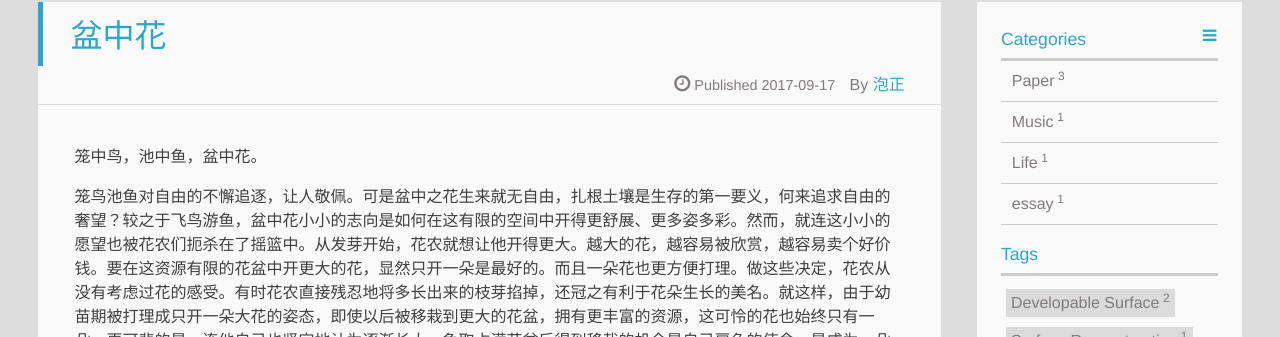
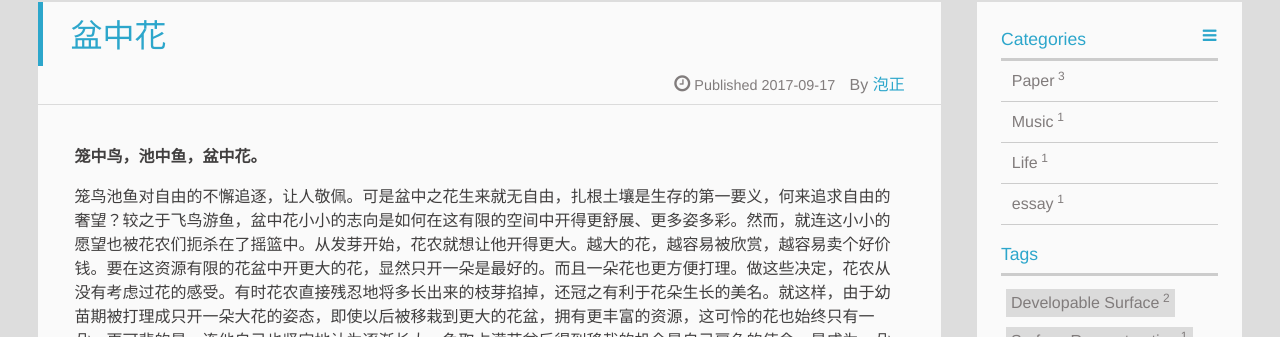
Before and after one commit to PAULYZHENG/paulyzheng.github.io, a Jekyll site: the page built from _posts/2017-09-17-盆中花.md, in a window 1280 px wide. Shown: the part 264-601 px from the top of the page. Built offline with Jekyll 4.4.1, drawn with Linux system fonts in a browser that asks for light colours.

Commit message:
Update 2017-09-17-盆中花.md

```diff
--- a/_posts/2017-09-17-盆中花.md
+++ b/_posts/2017-09-17-盆中花.md
@@ -9,20 +9,20 @@ tags:
  - Institutionalization
 ---
 
-笼中鸟，池中鱼，盆中花。
+__笼中鸟，池中鱼，盆中花。__
 
-笼鸟池鱼对自由的不懈追逐，让人敬佩。可是盆中之花生来就无自由，扎根土壤是生存的第一要义，何来追求自由的奢望？较之于飞鸟游鱼，盆中花小小的志向是如何在这有限的空间中开得更舒展、更多姿多彩。然而，就连这小小的愿望也被花农们扼杀在了摇篮中。从发芽开始，花农就想让他开得更大。越大的花，越容易被欣赏，越容易卖个好价钱。要在这资源有限的花盆中开更大的花，显然只开一朵是最好的。而且一朵花也更方便打理。做这些决定，花农从没有考虑过花的感受。有时花农直接残忍地将多长出来的枝芽掐掉，还冠之有利于花朵生长的美名。就这样，由于幼苗期被打理成只开一朵大花的姿态，即使以后被移栽到更大的花盆，拥有更丰富的资源，这可怜的花也始终只有一朵。更可悲的是，连他自己也坚定地认为逐渐长大、争取占满花盆后得到移栽的机会是自己肩负的使命，是成为一朵名花的唯一途径。他就这样努力生长着，在世俗的眼光下，他不断地轮回于占满花盆和移栽之间。千千万万株花几乎都在按照这种模式狂野地生长，花界每年的能量总产值也逐渐攀升，整个花界为之震撼。
+  笼鸟池鱼对自由的不懈追逐，让人敬佩。可是盆中之花生来就无自由，扎根土壤是生存的第一要义，何来追求自由的奢望？较之于飞鸟游鱼，盆中花小小的志向是如何在这有限的空间中开得更舒展、更多姿多彩。然而，就连这小小的愿望也被花农们扼杀在了摇篮中。从发芽开始，花农就想让他开得更大。越大的花，越容易被欣赏，越容易卖个好价钱。要在这资源有限的花盆中开更大的花，显然只开一朵是最好的。而且一朵花也更方便打理。做这些决定，花农从没有考虑过花的感受。有时花农直接残忍地将多长出来的枝芽掐掉，还冠之有利于花朵生长的美名。就这样，由于幼苗期被打理成只开一朵大花的姿态，即使以后被移栽到更大的花盆，拥有更丰富的资源，这可怜的花也始终只有一朵。更可悲的是，连他自己也坚定地认为逐渐长大、争取占满花盆后得到移栽的机会是自己肩负的使命，是成为一朵名花的唯一途径。他就这样努力生长着，在世俗的眼光下，他不断地轮回于占满花盆和移栽之间。千千万万株花几乎都在按照这种模式狂野地生长，花界每年的能量总产值也逐渐攀升，整个花界为之震撼。
 
-在这虚伪的繁荣背后，是对鲜活生命的放弃。他们放弃了作为一株盆中花的初衷，放弃了自然快乐的生长，放弃了最质朴、最纯真的追求。我们这一代人都坚信知识改变命运，都曾为此废寝忘食地学习，但很少有人知道自己究竟想要什么样的命运。当物质代表了一切，所谓的精神追求只是间接为物质服务时，我们将与行尸走肉没有任何区别。
+  在这虚伪的繁荣背后，是对鲜活生命的放弃。他们放弃了作为一株盆中花的初衷，放弃了自然快乐的生长，放弃了最质朴、最纯真的追求。我们这一代人都坚信知识改变命运，都曾为此废寝忘食地学习，但很少有人知道自己究竟想要什么样的命运。当物质代表了一切，所谓的精神追求只是间接为物质服务时，我们将与行尸走肉没有任何区别。
 
-从来没有一朵花想打破这种不自然的生长模式，他们都以自己拥有多么大的花朵而自豪。更大的花朵会换来花农更好的侍奉和移栽的机会，这些无知的花完全沉浸其中或是正在疯狂追求。
+  从来没有一朵花想打破这种不自然的生长模式，他们都以自己拥有多么大的花朵而自豪。更大的花朵会换来花农更好的侍奉和移栽的机会，这些无知的花完全沉浸其中或是正在疯狂追求。
 
-经过填鸭式的教育，在高考的独木桥上将无数对手挤了下去，考上了重点大学。我们从一个被占满的花盆移到了更大的花盆。带着从小养成的思维定势，在新花盆中继续埋头生长。
+  经过填鸭式的教育，在高考的独木桥上将无数对手挤了下去，考上了重点大学。我们从一个被占满的花盆移到了更大的花盆。带着从小养成的思维定势，在新花盆中继续埋头生长。
 
-我问过很多成绩好的同学，今后想干什么，他们大多支支吾吾。问他们保研学什么方向，为什么学，他们也通常给不出令人信服的理由。他们的时间大都花费在了对试卷上每一分的争取以及如何评奖评优上，很少去想这些问题。在体制内生存，他们有一定的优势。若是离开了体制，所有的资源都要靠自己去主动争取，便有些力不从心了。盆中之花习惯了按时浇水、习惯了肥沃的土壤，便会逐渐失去在大自然中野性生长的能力。故而，盆中花如何在花盆中保持野性的原力，也是一个值得探讨的话题。
+  我问过很多成绩好的同学，今后想干什么，他们大多支支吾吾。问他们保研学什么方向，为什么学，他们也通常给不出令人信服的理由。他们的时间大都花费在了对试卷上每一分的争取以及如何评奖评优上，很少去想这些问题。在体制内生存，他们有一定的优势。若是离开了体制，所有的资源都要靠自己去主动争取，便有些力不从心了。盆中之花习惯了按时浇水、习惯了肥沃的土壤，便会逐渐失去在大自然中野性生长的能力。故而，盆中花如何在花盆中保持野性的原力，也是一个值得探讨的话题。
 
-本来想借盆中花写一写如何在体制内自在地生存，没想到跑题了。跑题也好，能跑题说明思想还能自由驰骋、不受拘束。
+  本来想借盆中花写一写如何在体制内自在地生存，没想到跑题了。跑题也好，能跑题说明思想还能自由驰骋、不受拘束。
 
-我只有一些观点，甚至有些是矛盾的。我没有任何结论，结论自在各位心中。
+  我只有一些观点，甚至有些是矛盾的。我没有任何结论，结论自在各位心中。
 
 2017/9/17 中午在研究院饿着肚子
```
